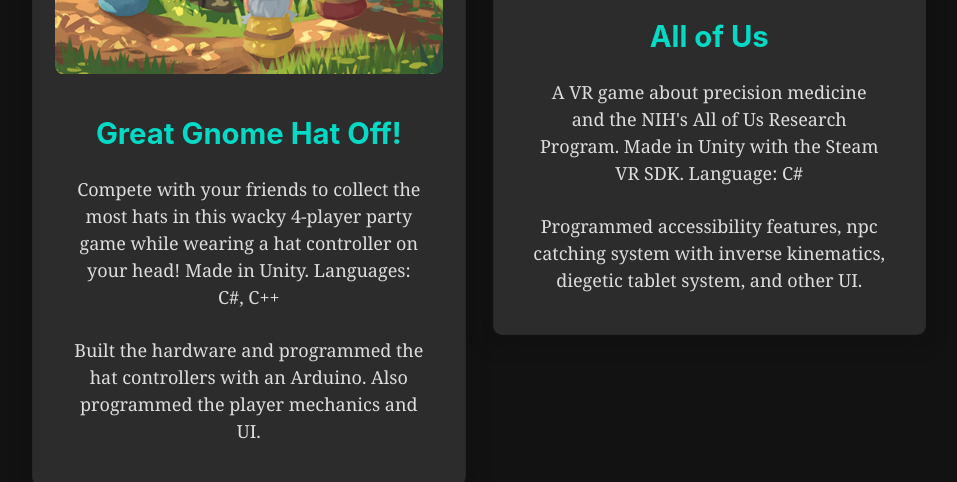
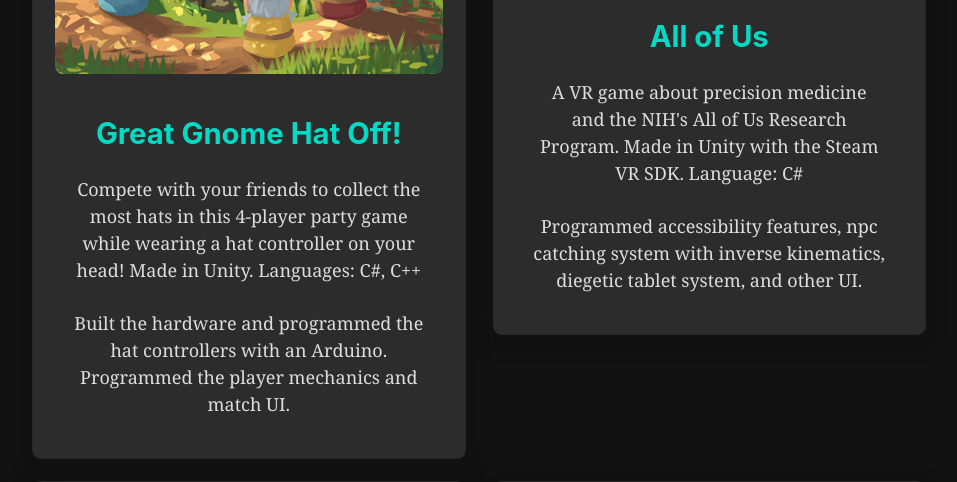
Before and after one commit to lopez824/my-portfolio, a Gatsby site: page / in a window 1280 px wide. Shown: the part 1683-2165 px from the top of the page, without its empty margins (161-1118 px from the left). Built offline with nearby package versions, Linux system fonts and the light colour scheme; Gatsby itself is replaced by a stand-in of ours.

Commit message:
Updating text on cards
Wanted to specify I didn't work on the diegetic UI for The Great Gnome Hat Off.

```diff
--- a/src/pages/index.js
+++ b/src/pages/index.js
@@ -94,10 +94,10 @@ const IndexPage = () => (
                   <h2>Great Gnome Hat Off!</h2>
                 </Card.Title>
                 <Card.Text>
-                  Compete with your friends to collect the most hats in this wacky 4-player party game while wearing a hat controller on your head! Made in Unity. Languages: C#, C++
+                  Compete with your friends to collect the most hats in this 4-player party game while wearing a hat controller on your head! Made in Unity. Languages: C#, C++
                 </Card.Text>
                 <Card.Text>
-                  Built the hardware and programmed the hat controllers with an Arduino. Also programmed the player mechanics and UI.
+                  Built the hardware and programmed the hat controllers with an Arduino. Programmed the player mechanics and match UI.
                 </Card.Text>
               </Card.Body>
             </Card>
```
